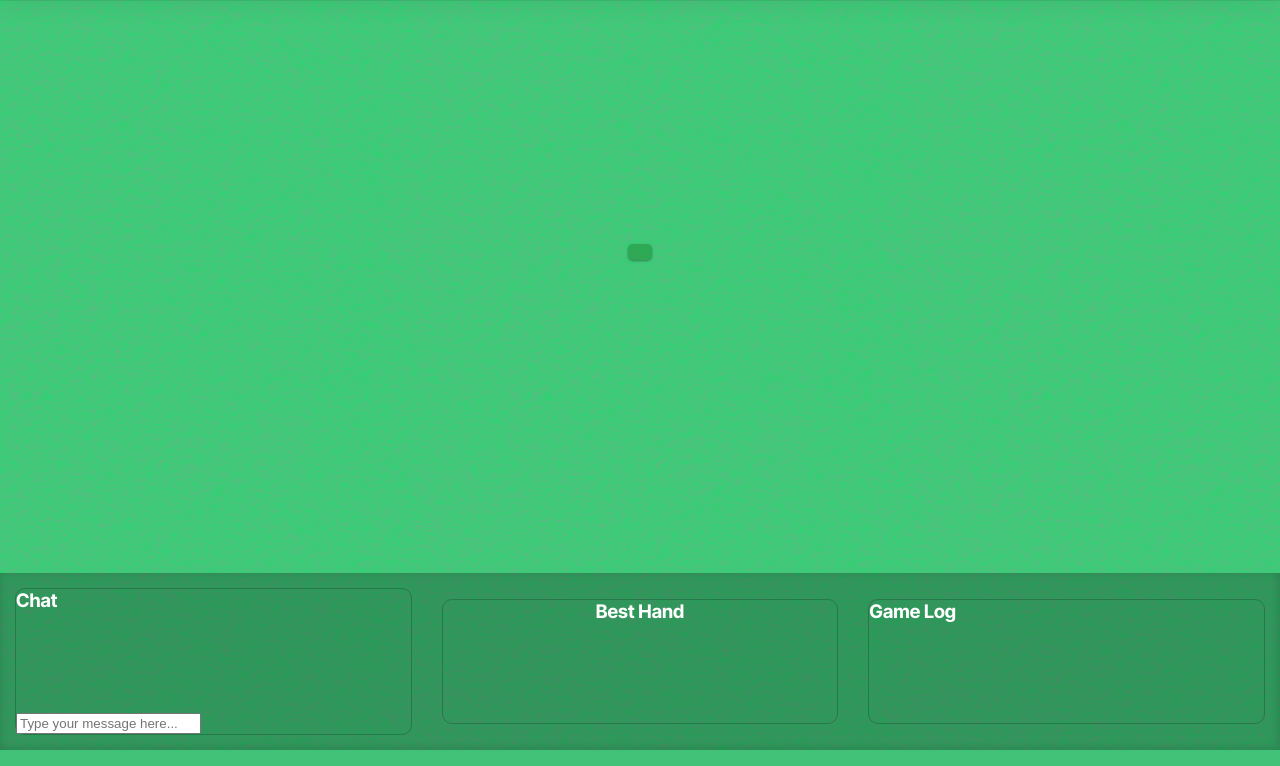
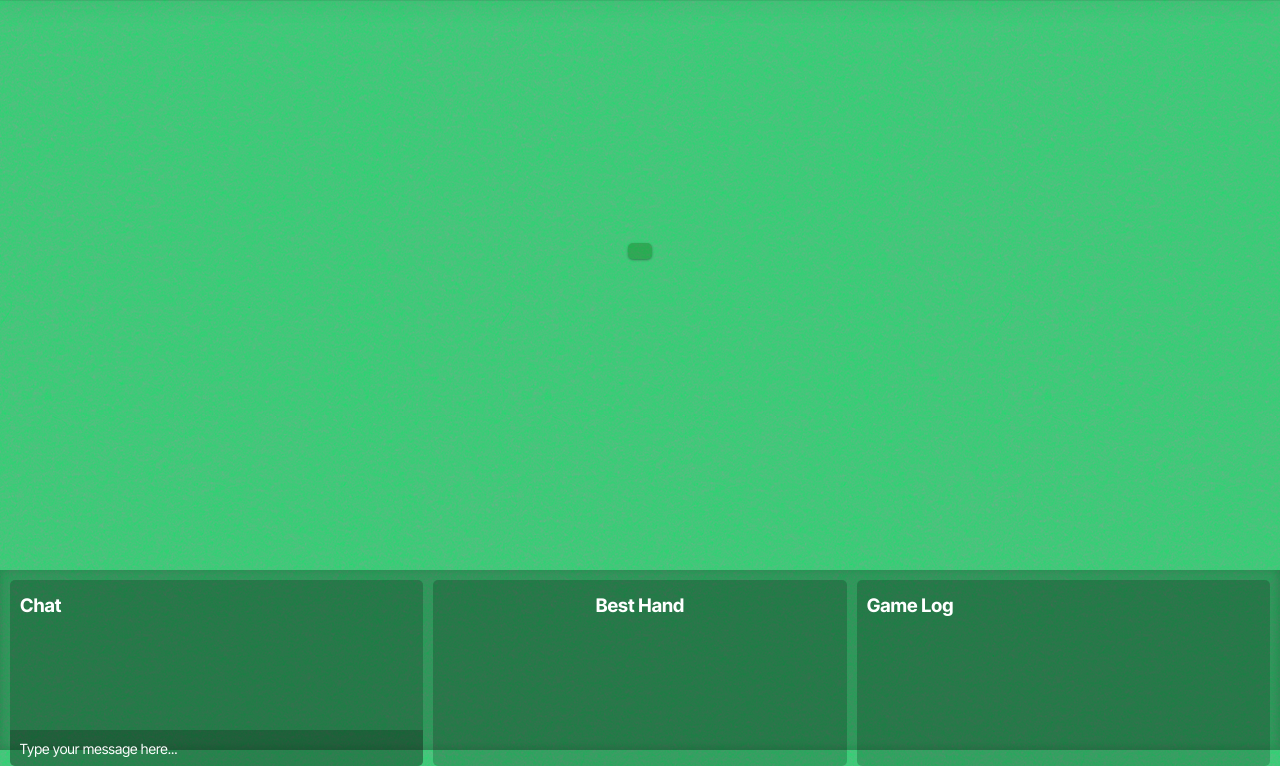
Before and after one commit to Izy266/Holdem-Spades, a Flask app: page /play/1 in a window 1280 px wide. Shown: the part 50-816 px from the top of the page. Run offline with Flask 3, Linux system fonts and the light colour scheme; some libraries are stand-ins or nearby versions.

Commit message:
Added chat functionality

```diff
--- a/app.py
+++ b/app.py
@@ -1,8 +1,10 @@
 from flask import Flask, request, render_template, redirect, url_for
 from flask_socketio import SocketIO, join_room
-from bleach import clean
 from holdem import *
-import secrets, uuid, json, time, threading
+import secrets, uuid, json, time, threading, bleach
+
+def clean(text):
+    return bleach.clean(text, tags={})
 
 def run_timer(game):
     while not game.hand_over():
@@ -88,6 +90,9 @@ def on_join(data):
     this_player = next(p for p in game.players if p.id == player_id)
     this_player.in_game = True
 
+    game.log.append((this_player.name, 'join'))
+    socketio.emit('log', {'lines': game.log[-1:]}, room=game_id)
+
     join_room(game_id)
     join_room(player_id)
 
@@ -114,6 +119,9 @@ def handle_player_action(data):
             game.timer_thread = threading.Thread(target=run_timer, args=(game,))
             game.timer_thread.start()
 
+    if action == 'none':
+        socketio.emit('log', {'lines': game.log}, room=player_id)
+
     if player_id == cur_player.id:
         if action in ['check', 'bet', 'fold', 'afk_fold']:
             if action == 'check':
@@ -126,6 +134,8 @@ def handle_player_action(data):
 
             set_timer()
             cur_player.afk = 0 if action != 'afk_fold' else cur_player.afk
+            game.log.append((this_player.name, action))
+            socketio.emit('log', {'lines': game.log[-1:]}, room=game_id)
 
     this_player.afk = 0 if action == 'join' else this_player.afk
     live_players = [p.id for p in game.players if p.live]
@@ -135,10 +145,14 @@ def handle_player_action(data):
             game.new_hand()
             game.live = True
             set_timer()
+            game.log.append((None, action))
+            socketio.emit('log', {'lines': game.log[-1:]}, room=game_id)
 
     if action == 'leave':
         this_player.in_game = False
         this_player.live = False
+        game.log.append((this_player.name, action))
+        socketio.emit('log', {'lines': game.log[-1:]}, room=game_id)
 
     round_over = game.round_over()
     if round_over:
@@ -162,16 +176,37 @@ def handle_player_action(data):
                 player.show = True
 
     for player in game.players:
-        if action in ['check', 'fold'] and player.id == player_id:
-            player.next_move = None if player.next_move == action else action
+        if player.in_game:
+            if action in ['check', 'fold'] and player.id == player_id:
+                player.next_move = None if player.next_move == action else action
 
-        if player.id == cur_player.id:
-            player.next_move = None
+            if player.id == cur_player.id:
+                player.next_move = None
 
-        players_json = json.dumps([{'name': p.name, 'id': p.id, 'balance': p.balance, 'in_game': p.in_game, 'live': p.live, 'in_pot': p.bets[game.round] if game.round < len(p.bets) else 0, 'current': p == game.cur_player(), 'next_move': p.next_move if p.id == player.id else None, 'hand': p.hand if (p.show or p.id == player.id) else [None, None] if p.hand else [], 'best_hand': p.best_hand if p.id == player.id else [], 'score': p.score if (p.show or p.id == player.id) else [-1], 'profit': p.profit, 'show': p.show, 'afk': p.afk} for p in game.players])
-        socketio.emit('player_list', players_json, room=player.id)
+            players_json = json.dumps([{'name': p.name, 'id': p.id, 'balance': p.balance, 'in_game': p.in_game, 'live': p.live, 'in_pot': p.bets[game.round] if game.round < len(p.bets) else 0, 'current': p == game.cur_player(), 'next_move': p.next_move if p.id == player.id else None, 'hand': p.hand if (p.show or p.id == player.id) else [None, None] if p.hand else [], 'best_hand': p.best_hand if p.id == player.id else [], 'score': p.score if (p.show or p.id == player.id) else [-1], 'profit': p.profit, 'show': p.show, 'afk': p.afk} for p in game.players])
+            socketio.emit('player_list', players_json, room=player.id)
 
     socketio.emit('game_info', {'live': game.live, 'pot': game.pot, 'cards': game.community_cards, 'current_bet': game.current_bet, 'creator_id': game.creator_id, 'min_raise': game.min_raise, 'big_blind': game.big_blind, 'hand': game.hand, 'hand_over': hand_over, 'time_per_move': game.time_per_move, 'time_left': game.move_time_remaining}, room=game_id)
 
+@socketio.on('playerChat')
+def handle_chat(data):
+    new = bool(data['new'])
+    input = clean(str(data['input']))
+    game_id = clean(str(data['gameId']))
+    player_id = clean(str(data['playerId']))
+    session_id = clean(str(data['sessionId']))
+    game = games[game_id]
+    player_sessions = {p.id: p.session_id for p in game.players}
+    player_names = {p.id: p.name for p in game.players}
+
+    if player_id not in player_sessions or session_id != player_sessions[player_id]:
+        return
+
+    if not new:
+        game.chat.append((player_names[player_id], input))
+        socketio.emit('chat', {'lines': game.chat[-1:]}, room=game_id)
+    else:
+        socketio.emit('chat', {'lines': game.chat}, room=player_id)
+
 if __name__ == '__main__':
     socketio.run(app, debug=True)
--- a/holdem.py
+++ b/holdem.py
@@ -40,11 +40,12 @@ class TexasHoldem:
         self.creator_id = None
         self.last_better_id = None
         self.hands = ['High Card', 'Pair', 'Two Pair', 'Three of a Kind', 'Straight', 'Flush', 'Full House', 'Four of a Kind', 'Straight Flush']
-        self.log = []
-        self.time_per_move = 5
+        self.time_per_move = 15
         self.move_time_start = None
         self.move_time_remaining = None
         self.timer_thread = None
+        self.chat = []
+        self.log = []
 
     def add_player(self, player):
         self.players.append(player)
--- a/static/css/styles.css
+++ b/static/css/styles.css
@@ -23,8 +23,8 @@ h2 {
 }
 
 h3 {
-    margin:0;
-    padding:0;
+    margin: 0;
+    padding: 0;
 }
 
 p {
@@ -124,7 +124,6 @@ button p {
     border: none;
     cursor: pointer;
 }
-
 
 .menu_button:hover {
     background-color: rgb(0, 0, 0, 0.1);
@@ -306,7 +305,6 @@ button p {
 
 .game .main {
     justify-content: space-between;
-    margin: 10px 0;
 }
 
 body.game {
@@ -331,18 +329,6 @@ body.game {
     color: white;
 }
 
-#game_footer {
-    width: 100%;
-    display: grid;
-    color: white;
-    background-color: rgb(0, 0, 0, 0.25);
-    box-shadow: rgba(0, 0, 0, 0.05) 3px 3px 6px 0px inset, rgba(0, 0, 0, 0.08) -3px -3px 6px 1px inset;
-    grid-template-columns: repeat(3, 1fr);
-
-    justify-content: center;
-    align-items: center;
-    height: 30vh;
-}
 
 #player_list {
     display: grid;
@@ -547,6 +533,7 @@ body.game {
 .player_score {
     display: flex;
     justify-content: center;
+    align-items: center;
     font-weight: 800;
 }
 
@@ -593,35 +580,124 @@ body.game {
     gap: 5px;
 }
 
+#game_footer {
+    display: grid;
+    color: white;
+    background-color: rgb(0, 0, 0, 0.25);
+    box-shadow: rgba(0, 0, 0, 0.05) 3px 3px 6px 0px inset, rgba(0, 0, 0, 0.08) -3px -3px 6px 1px inset;
+    grid-template-columns: repeat(3, 1fr);
+    padding: 10px;
+    gap: 10px;
+    justify-content: center;
+    align-items: center;
+    height: 20vh;
+}
+
 .footer_item {
-    display:grid;
-    grid-template-rows: auto 100px auto;
+    display: grid;
+    height: 100%;
+    grid-template-rows: 50px 100px auto;
+    grid-template-columns: 1fr;
+    width: auto;
+    border-radius: 5px;
+    background-color: rgb(0, 0, 0, 0.2);
+}
+
+#game_log {
+    grid-template-rows: 50px auto;
+}
+
+#input_area {
+    display: flex;
+    justify-content: center;
+    align-items: end;
+}
+
+#chat_input {
+    font-family: "Inter Tight";
+    font-size: 14px;
+    padding: 0.6rem;
+    margin: 0;
+    width: 100%;
+    border: none;
+    border-bottom-left-radius: 5px;
+    border-bottom-right-radius: 5px;
+    background-color: rgb(0, 0, 0, 0.2);
+    color: white;
+}
+
+#chat_input::placeholder {
+    color: white;
+}
+
+#chat_input:focus {
+    outline: none;
+    box-shadow: inset 0px 0px 0px 1px rgb(43, 123, 214, 0.9);
+    caret-color: white;
+}
+
+#chat_box, #game_log_box {
+    display:flex;
+    flex-direction: column;
+    justify-content: start;
+    padding-left: 10px;
+    height: 100%;
+    overflow-y: auto;
+    font-size: 14px;
+    white-space: nowrap;
+}
+
+#chat_box div, #game_log_box div {
+    padding: 0.15rem 0;
+}
+
+#chat_box::-webkit-scrollbar {
+    width: 10px;
+    height: 10px;
+    padding:0;
+    margin: 0;
+}
+
+#chat_box::-webkit-scrollbar-track {
+    background-color: transparent;
+}
+
+#chat_box::-webkit-scrollbar-thumb {
+    background-color: rgb(255, 255, 255, 0.3);
+    border: 3px solid transparent;
+    background-clip: content-box;
+}
+
+#chat_box::-webkit-scrollbar-thumb:hover {
+    background-color: #a8bbbf;
+}
+
+#chat_box::-webkit-scrollbar-corner {
+    background: transparent;
+  }
+
+.footer_item h3 {
+    display: flex;
     justify-content: start;
     align-items: center;
-    margin: 15px;
-
-    border-radius: 10px;
-    border: 1px solid rgb(0,0,0,0.2);
+    padding: 10px;
 }
 
 #best_hand {
     justify-content: center;
+    padding: 0 10px;
 }
 
 #best_hand h3 {
     justify-content: center;
 }
 
-.footer_item h3 {
-    display: flex;
-    justify-content: start;
-}
-
 .best_hand_cards {
     display: flex;
     width: 100%;
-    gap: 1vw;
+    gap: 1rem;
     justify-content: center;
+    align-items: center;
 }
 
 #best_hand .card {
--- a/templates/game.html
+++ b/templates/game.html
@@ -60,6 +60,7 @@
             <h3>Game Log</h3>
             <div id="game_log_box"></div>
         </div>
+
     </div>
 </body>
 
```
Also changed, not shown: static/js/game.js (+49 -16 lines).
